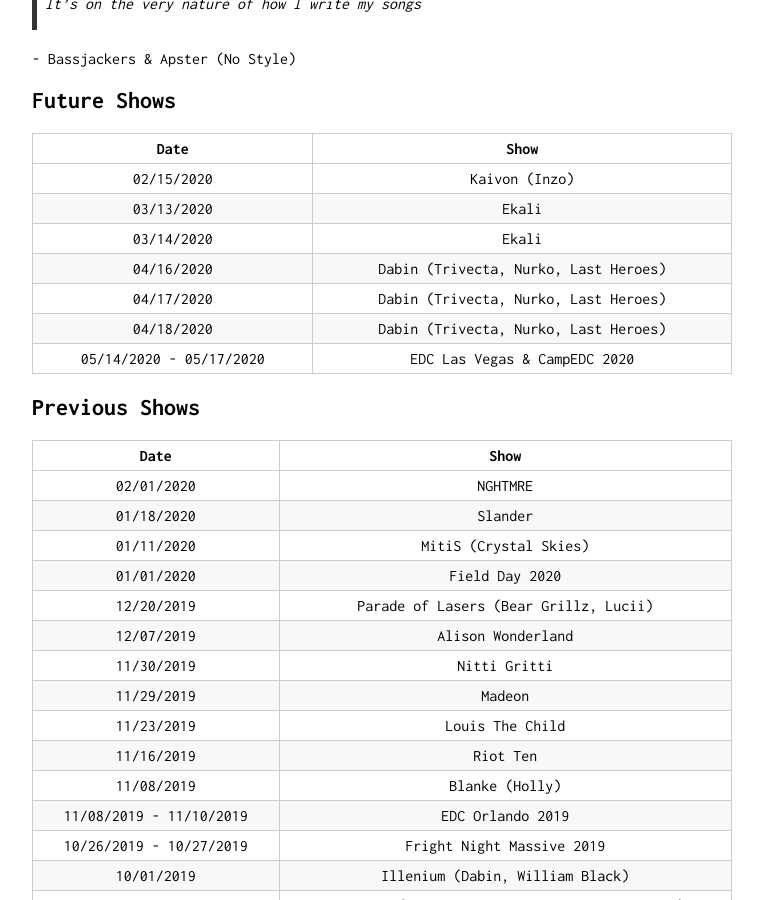
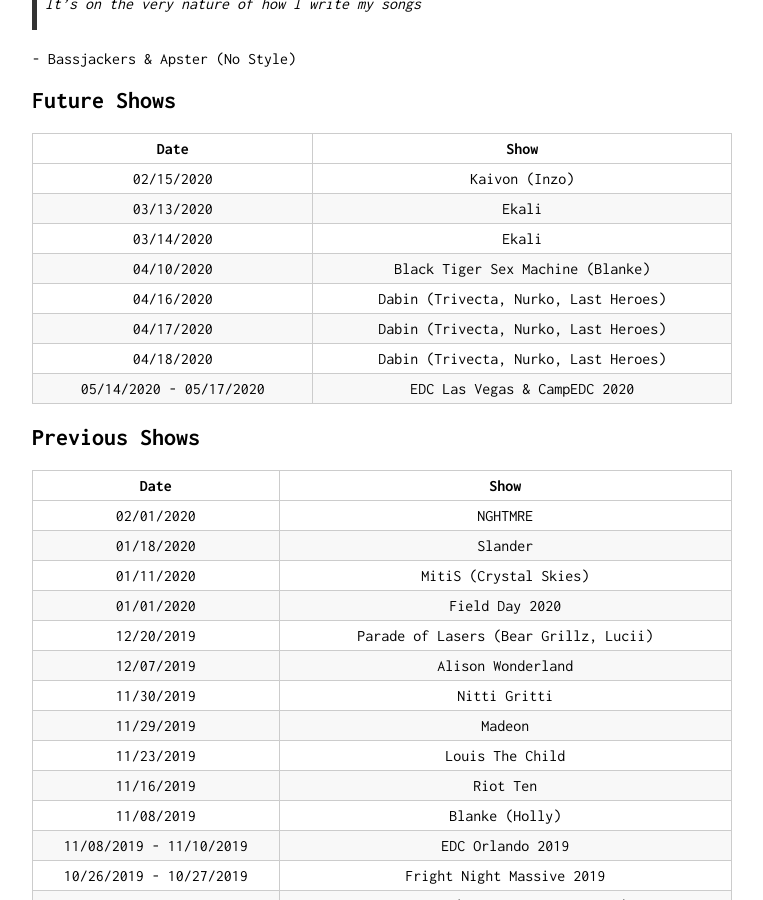
Before and after one commit to mksavic/mksavic.github.io, a Jekyll site: the page built from edm.md, in a window 1280 px wide and 900 px high, scrolled down 345 px. Shown: the whole window, without its empty margins (258-1021 px from the left). Built offline with Jekyll 4.4.1, drawn with Linux system fonts in a browser that asks for light colours; our own code applies the rules of GitHub Pages for plain Markdown files.

Commit message:
update edm.md

```diff
--- a/edm.md
+++ b/edm.md
@@ -24,6 +24,7 @@ is_contact: true
 |       02/15/2020        |                 Kaivon (Inzo)                  |
 |       03/13/2020        |                     Ekali                      |
 |       03/14/2020        |                     Ekali                      |
+|       04/10/2020        |        Black Tiger Sex Machine (Blanke)        |
 |       04/16/2020        |      Dabin (Trivecta, Nurko, Last Heroes)      |
 |       04/17/2020        |      Dabin (Trivecta, Nurko, Last Heroes)      |
 |       04/18/2020        |      Dabin (Trivecta, Nurko, Last Heroes)      |
```
